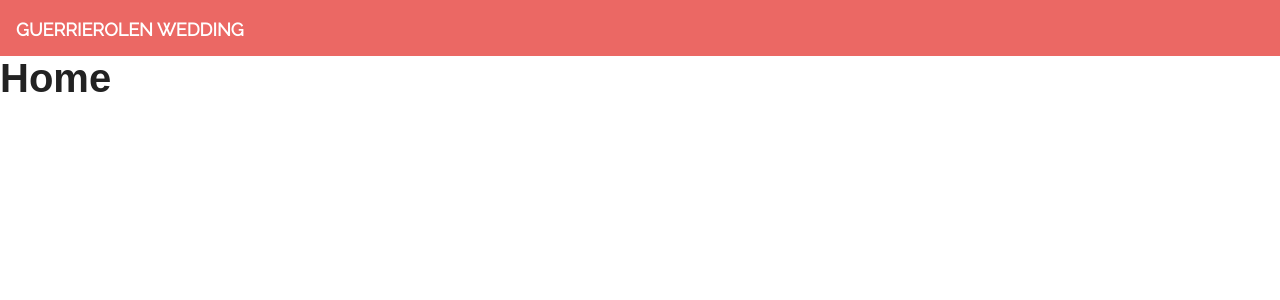
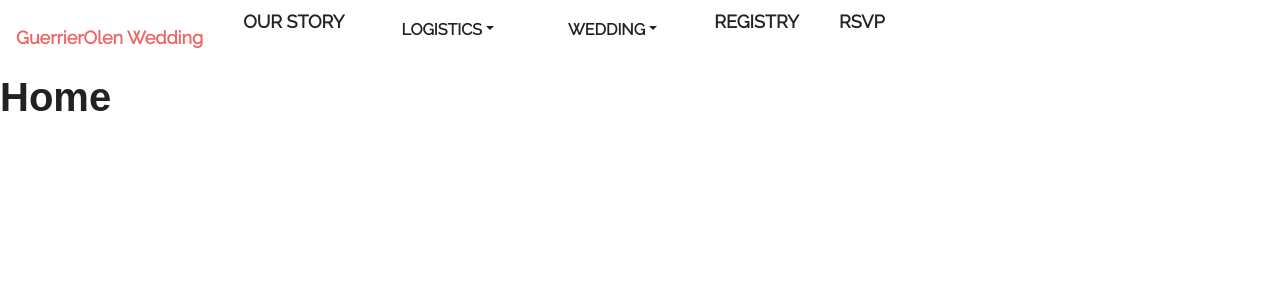
Before and after one commit to AmandaGuerriero/wedding, a React (Create React App) app in the folder client/: page / in a window 1280 px wide. Shown: the top 300 px of the page. Built offline with nearby package versions, Linux system fonts and the light colour scheme; a web font is replaced by a local one.

Commit message:
Created shell for the navigation

```diff
--- a/client/public/index.css
+++ b/client/public/index.css
@@ -1,15 +1,17 @@
 
 /* Global Styles Start */
 :root {
-  --primary-color: #FF206E;
-  --secondary-color: #CBFF8C;
-  --tertiary-color: #231651;
-  --primary-text-color: #ffffff;
-  --secondary-text-color: #39393A;
-  --black-rgb: 0, 0, 0;
-  --white-rgb: 255, 255, 255;
+  --primary-color: #4E2526;
 }
 
 * {
   font-family: 'RALEWAY', serif, 'Times New Roman', Times, serif;
 }
+
+.menu-dropdown {
+  background-color: transparent;
+}
+
+.dropdown-btn {
+  font-family: 'RALEWAY', serif, 'Times New Roman', Times, serif !important;
+}
--- a/client/src/components/Nav/index.js
+++ b/client/src/components/Nav/index.js
@@ -1,12 +1,49 @@
 import React from "react";
 import { Link } from 'react-router-dom';
+import Dropdown from 'react-bootstrap/Dropdown'
 
 function Nav() {
   return (
-    <nav className="navbar navbar-expand-lg navbar-dark bg-primary">
-      <a className="navbar-brand" href="/">
+    <nav className="navbar navbar-expand-lg">
+      <a href="/">
         GuerrierOlen Wedding
       </a>
+      <ul>
+        <p>OUR STORY</p>
+      </ul>
+      {/* LOGISTICS DROPDOWN */}
+      <ul>
+      <Dropdown>
+        <Dropdown.Toggle variant="custom" className="menu-dropdown dropdown-btn">
+          LOGISTICS
+        </Dropdown.Toggle>
+
+        <Dropdown.Menu>
+          <Dropdown.Item href="#/action-1">TRAVEL</Dropdown.Item>
+          <Dropdown.Item href="#/action-2">LODGING</Dropdown.Item>
+          <Dropdown.Item href="#/action-3">ADVENTURE</Dropdown.Item>
+        </Dropdown.Menu>
+      </Dropdown>
+      </ul>
+      {/* WEDDING DROPDOWN */}
+      <ul>
+      <Dropdown>
+      <Dropdown.Toggle variant="custom" className="menu-dropdown dropdown-btn">
+          WEDDING
+        </Dropdown.Toggle>
+
+        <Dropdown.Menu>
+          <Dropdown.Item href="#/action-1">DETAILS</Dropdown.Item>
+          <Dropdown.Item href="#/action-2">SCHEDULE</Dropdown.Item>
+        </Dropdown.Menu>
+      </Dropdown>
+      </ul>
+      <ul>
+        <p>REGISTRY</p>
+      </ul>
+      <ul>
+        <p>RSVP</p>
+      </ul>
     </nav>
   );
 }
--- a/package.json
+++ b/package.json
@@ -21,8 +21,10 @@
   },
   "dependencies": {
     "axios": "^0.18.0",
+    "bootstrap": "^4.6.0",
     "express": "^4.16.3",
+    "if-env": "^1.0.4",
     "mongoose": "^5.3.16",
-    "if-env": "^1.0.4"
+    "react-bootstrap": "^1.5.1"
   }
 }
```
Also changed, not shown: 1 other file (tests, documents, lock files or other folders).
